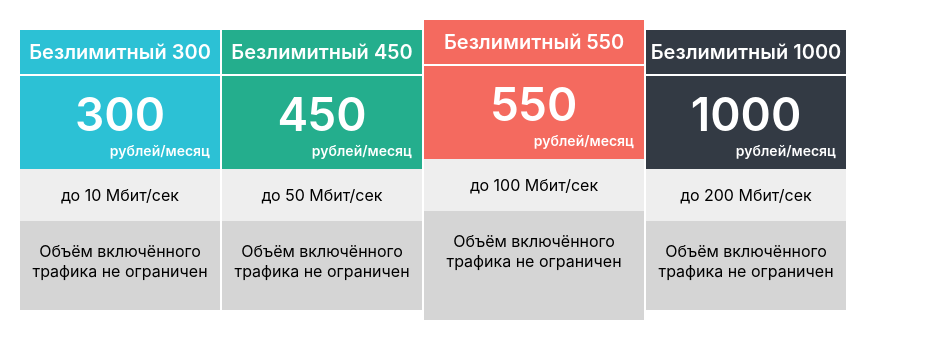
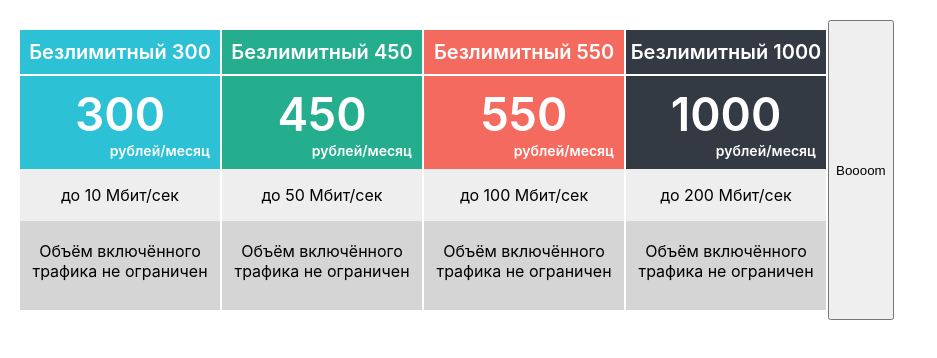
Before and after one commit to EkaterinaVolk/tarif-cards, a React (Create React App) app: page / in a window 1280 px wide. Shown: the top 358 px of the page, without its empty margins (0-937 px from the left). Built offline with nearby package versions, Linux system fonts and the light colour scheme.

Commit message:
add button

```diff
--- a/src/App.js
+++ b/src/App.js
@@ -1,12 +1,20 @@
 import Tarif from './tarif';
 import './App.scss';
 import tarifs from './tarif-data.json';
+import { useState } from 'react';
 
 function App() {
+  const [flag, setFlag] = useState(true);
+
+  function editFlag() {
+    setFlag(false)
+  }
+
   return (
     <div className="App">
         {tarifs.map((tarif) =>
-<Tarif price={tarif.price} speed={tarif.speed} class={tarif.class}></Tarif>)}
+<Tarif price={tarif.price} speed={tarif.speed} class={tarif.class} flag={flag}></Tarif>)}
+<button onClick={editFlag}>Boooom</button>
 </div>
   );
 }
--- a/src/App.scss
+++ b/src/App.scss
@@ -7,12 +7,14 @@
 
 .blue,
 .black,
-.green {
+.green
+ {
   display: flex;
   flex-direction: column;
 
   margin: 10px 0px 10px 0px;
   width: 200px;
+  height: 280px;
   background-color: #eee;
 }
 
@@ -23,6 +25,16 @@ width: 220px;
 height: 300px;
 background-color: #eee;
 margin: 0px;
+}
+
+#newid {
+  display: flex;
+  flex-direction: column;
+
+  margin: 10px 0px 10px 0px;
+  width: 200px;
+  height: 280px;
+  background-color: #eee;
 }
 
 .header {
--- a/src/tarif.jsx
+++ b/src/tarif.jsx
@@ -2,7 +2,7 @@ import React from 'react'
 
 function Tarif(props) {
     return (
-        <div className={props.class}>
+        <div className={props.class} id={props.flag === true ? 'newid' : null}>
                 <h4 className="header">Безлимитный {props.price}</h4>
                 <div className="price-container">
                     <p className="price">{props.price}</p>
```
